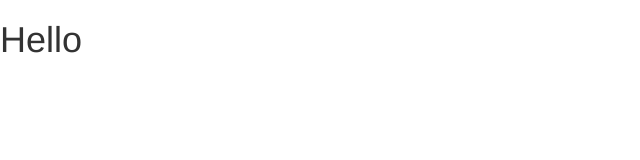
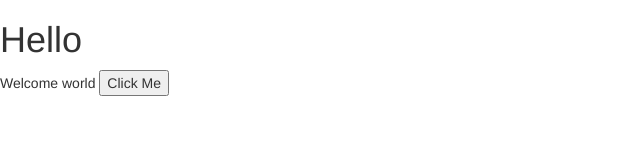
Before and after one commit to Nataliapach/Nataliapach.github.io, a plain HTML site: page index.html in a window 1280 px wide. Shown: the whole page, without its empty margins (0-640 px from the left). Drawn offline with nearby package versions, Linux system fonts and the light colour scheme.

Commit message:
Update index.html

```diff
--- a/index.html
+++ b/index.html
@@ -19,6 +19,9 @@
   </head>
   <body>
     <h1>Hello</h1>
+    <p id="paragraph">
+        Welcome world
+      <button>Click Me</botton>
 
     <!-- jQuery (necessary for Bootstrap's JavaScript plugins) -->
     <script src="https://ajax.googleapis.com/ajax/libs/jquery/1.12.4/jquery.min.js"></script>
```
